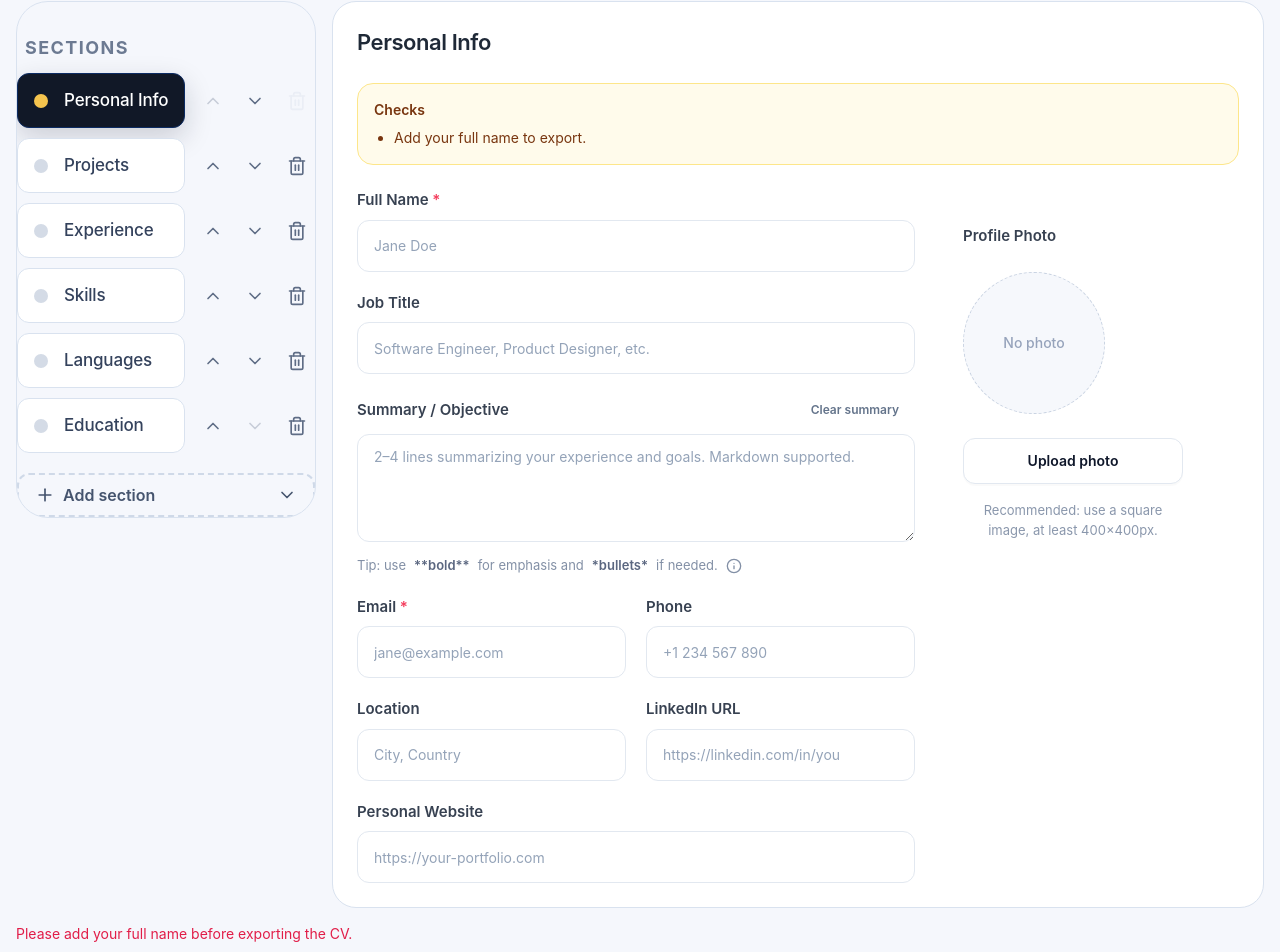
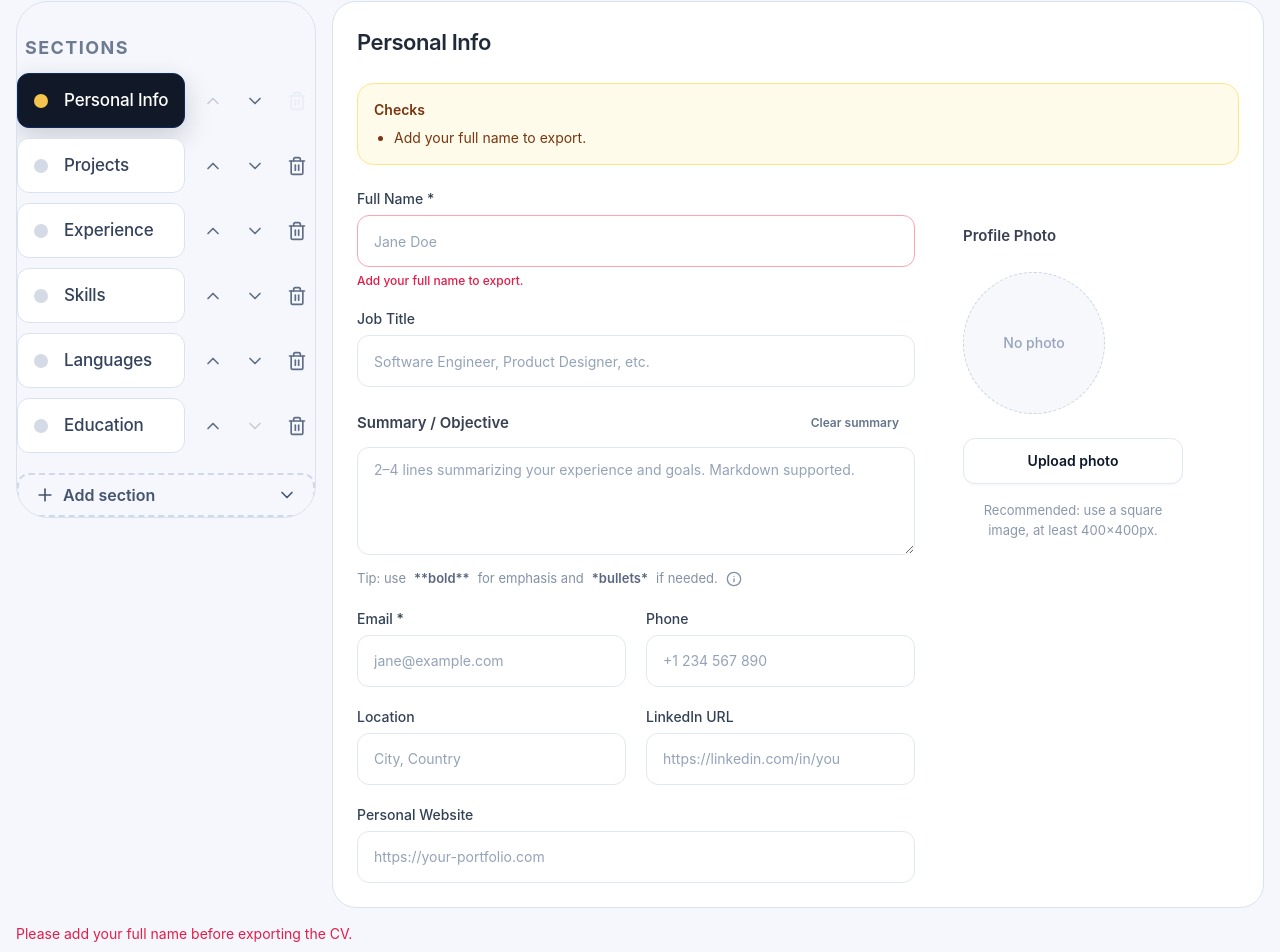
Before and after one commit to thadigitalguru/quick-free-cv-builder, a React (Vite) app: page /builder in a window 1280 px wide. Shown: the part 155-1107 px from the top of the page. Built offline with nearby package versions, Linux system fonts and the light colour scheme.

Commit message:
build 3: strengthen editor validation

```diff
--- a/src/components/builder/EditorPanel.tsx
+++ b/src/components/builder/EditorPanel.tsx
@@ -4,7 +4,8 @@ import { useCVStore } from '../../store/cvStore';
 import { Button, Input, Label, Select, Textarea } from '../shared/controls';
 import { joinCsvList, parseCsvList } from '../../utils/cvUtils';
 import { readFileAsDataUrl } from '../../utils/files';
-import { groupIssuesBySection, type ValidationIssue } from '../../utils/validation';
+import { cn } from '../../utils/dom';
+import { fieldKey, groupIssuesBySection, type ValidationIssue } from '../../utils/validation';
 
 export default function EditorPanel({ validationIssues = [] }: { validationIssues?: ValidationIssue[] }) {
   const { activeSection } = useCVStore();
@@ -42,11 +43,11 @@ export default function EditorPanel({ validationIssues = [] }: { validationIssue
         </div>
       )}
 
-      {activeSection === 'personalInfo' && <PersonalInfoForm />}
-      {activeSection === 'experience' && <ExperienceForm />}
+      {activeSection === 'personalInfo' && <PersonalInfoForm validationIssues={validationIssues} />}
+      {activeSection === 'experience' && <ExperienceForm validationIssues={validationIssues} />}
       {activeSection === 'skills' && <SkillsForm />}
-      {activeSection === 'projects' && <ProjectsForm />}
-      {activeSection === 'education' && <EducationForm />}
+      {activeSection === 'projects' && <ProjectsForm validationIssues={validationIssues} />}
+      {activeSection === 'education' && <EducationForm validationIssues={validationIssues} />}
       {activeSection === 'languages' && <LanguagesForm />}
       {activeSection === 'certifications' && <SimpleSectionForm section="certifications" title="Certifications" />}
       {activeSection === 'volunteer' && <SimpleSectionForm section="volunteer" title="Volunteer Work" />}
@@ -57,32 +58,38 @@ export default function EditorPanel({ validationIssues = [] }: { validationIssue
   );
 }
 
-function PersonalInfoForm() {
+const buildIssueLookup = (issues: ValidationIssue[]) => new Map(issues.map((issue) => [issue.field, issue.message]));
+
+function PersonalInfoForm({ validationIssues }: { validationIssues: ValidationIssue[] }) {
   const { document, updatePersonalInfo, updateProfilePhoto, removeProfilePhoto } = useCVStore();
   const info = document.personalInfo;
+  const issueMap = useMemo(() => buildIssueLookup(validationIssues), [validationIssues]);
+  const fieldError = (field: string) => issueMap.get(field);
 
   return (
     <div className="grid gap-6 lg:grid-cols-[minmax(0,1fr)_300px] lg:items-start">
       <div className="grid gap-5">
-        <div>
-          <label className="mb-2 block text-[15px] font-semibold text-[#374151]">Full Name <span className="text-rose-500">*</span></label>
+        <Field label="Full Name *" error={fieldError('fullName')}>
           <Input
             value={info.fullName}
             onChange={(e) => updatePersonalInfo('fullName', e.target.value)}
             placeholder="Jane Doe"
-            className="h-[52px] rounded-[12px] border-[#cbd6e4] px-4 text-[15px] placeholder:text-[#a1aab8]"
+            autoComplete="name"
+            aria-invalid={Boolean(fieldError('fullName'))}
+            required
+            className={cn('h-[52px] rounded-[12px] border-[#cbd6e4] px-4 text-[15px] placeholder:text-[#a1aab8]', fieldError('fullName') && 'border-rose-300 focus:border-rose-500 focus:ring-rose-100')}
           />
-        </div>
+        </Field>
 
-        <div>
-          <label className="mb-2 block text-[15px] font-semibold text-[#374151]">Job Title</label>
+        <Field label="Job Title">
           <Input
             value={info.jobTitle}
             onChange={(e) => updatePersonalInfo('jobTitle', e.target.value)}
             placeholder="Software Engineer, Product Designer, etc."
+            autoComplete="organization-title"
             className="h-[52px] rounded-[12px] border-[#cbd6e4] px-4 text-[15px] placeholder:text-[#a1aab8]"
           />
-        </div>
+        </Field>
 
         <div>
           <div className="mb-2 flex items-center justify-between gap-3">
@@ -103,56 +110,67 @@ function PersonalInfoForm() {
         </div>
 
         <div className="grid gap-5 sm:grid-cols-2">
-          <div>
-            <label className="mb-2 block text-[15px] font-semibold text-[#374151]">Email <span className="text-rose-500">*</span></label>
+          <Field label="Email *" error={fieldError('email')}>
             <Input
+              type="email"
               value={info.email}
               onChange={(e) => updatePersonalInfo('email', e.target.value)}
               placeholder="jane@example.com"
-              className="h-[52px] rounded-[12px] border-[#cbd6e4] px-4 text-[15px] placeholder:text-[#a1aab8]"
+              autoComplete="email"
+              inputMode="email"
+              aria-invalid={Boolean(fieldError('email'))}
+              className={cn('h-[52px] rounded-[12px] border-[#cbd6e4] px-4 text-[15px] placeholder:text-[#a1aab8]', fieldError('email') && 'border-rose-300 focus:border-rose-500 focus:ring-rose-100')}
             />
-          </div>
-          <div>
-            <label className="mb-2 block text-[15px] font-semibold text-[#374151]">Phone</label>
+          </Field>
+          <Field label="Phone">
             <Input
+              type="tel"
               value={info.phone}
               onChange={(e) => updatePersonalInfo('phone', e.target.value)}
               placeholder="+1 234 567 890"
+              autoComplete="tel"
+              inputMode="tel"
               className="h-[52px] rounded-[12px] border-[#cbd6e4] px-4 text-[15px] placeholder:text-[#a1aab8]"
             />
-          </div>
+          </Field>
         </div>
 
         <div className="grid gap-5 sm:grid-cols-2">
-          <div>
-            <label className="mb-2 block text-[15px] font-semibold text-[#374151]">Location</label>
+          <Field label="Location">
             <Input
               value={info.location}
               onChange={(e) => updatePersonalInfo('location', e.target.value)}
               placeholder="City, Country"
+              autoComplete="address-level2"
               className="h-[52px] rounded-[12px] border-[#cbd6e4] px-4 text-[15px] placeholder:text-[#a1aab8]"
             />
-          </div>
-          <div>
-            <label className="mb-2 block text-[15px] font-semibold text-[#374151]">LinkedIn URL</label>
+          </Field>
+          <Field label="LinkedIn URL" error={fieldError('linkedinUrl')}>
             <Input
+              type="url"
               value={info.linkedinUrl}
               onChange={(e) => updatePersonalInfo('linkedinUrl', e.target.value)}
               placeholder="https://linkedin.com/in/you"
-              className="h-[52px] rounded-[12px] border-[#cbd6e4] px-4 text-[15px] placeholder:text-[#a1aab8]"
+              inputMode="url"
+              autoComplete="url"
+              aria-invalid={Boolean(fieldError('linkedinUrl'))}
+              className={cn('h-[52px] rounded-[12px] border-[#cbd6e4] px-4 text-[15px] placeholder:text-[#a1aab8]', fieldError('linkedinUrl') && 'border-rose-300 focus:border-rose-500 focus:ring-rose-100')}
             />
-          </div>
+          </Field>
         </div>
 
-        <div>
-          <label className="mb-2 block text-[15px] font-semibold text-[#374151]">Personal Website</label>
+        <Field label="Personal Website" error={fieldError('websiteUrl')}>
           <Input
+            type="url"
             value={info.websiteUrl}
             onChange={(e) => updatePersonalInfo('websiteUrl', e.target.value)}
             placeholder="https://your-portfolio.com"
-            className="h-[52px] rounded-[12px] border-[#cbd6e4] px-4 text-[15px] placeholder:text-[#a1aab8]"
+            inputMode="url"
+            autoComplete="url"
+            aria-invalid={Boolean(fieldError('websiteUrl'))}
+            className={cn('h-[52px] rounded-[12px] border-[#cbd6e4] px-4 text-[15px] placeholder:text-[#a1aab8]', fieldError('websiteUrl') && 'border-rose-300 focus:border-rose-500 focus:ring-rose-100')}
           />
-        </div>
+        </Field>
       </div>
 
       <div className="pt-9 lg:pl-6">
@@ -243,8 +261,10 @@ function PersonalInfoForm() {
   );
 }
 
-function ExperienceForm() {
+function ExperienceForm({ validationIssues }: { validationIssues: ValidationIssue[] }) {
   const { document, addExperience, duplicateExperience, updateExperience, deleteExperience, moveExperience, clearSection } = useCVStore();
+  const issueMap = useMemo(() => buildIssueLookup(validationIssues), [validationIssues]);
+  const fieldError = (field: string) => issueMap.get(field);
 
   return (
     <div className="space-y-4">
@@ -266,12 +286,24 @@ function ExperienceForm() {
             <Field label="Role"><Input value={item.role} onChange={(e) => updateExperience(item.id, { role: e.target.value })} /></Field>
             <Field label="Company"><Input value={item.company} onChange={(e) => updateExperience(item.id, { company: e.target.value })} /></Field>
             <Field label="Location"><Input value={item.location} onChange={(e) => updateExperience(item.id, { location: e.target.value })} /></Field>
-            <Field label="Start date"><Input value={item.startDate} onChange={(e) => updateExperience(item.id, { startDate: e.target.value })} placeholder="YYYY-MM" /></Field>
-            <Field label="End date">
+            <Field label="Start date" error={fieldError(fieldKey('experience', item.id, 'startDate'))}>
+              <Input
+                value={item.startDate}
+                onChange={(e) => updateExperience(item.id, { startDate: e.target.value })}
+                placeholder="YYYY or YYYY-MM"
+                inputMode="numeric"
+                aria-invalid={Boolean(fieldError(fieldKey('experience', item.id, 'startDate')))}
+                className={cn('h-[52px] rounded-[12px] border-[#cbd6e4] px-4 text-[15px] placeholder:text-[#a1aab8]', fieldError(fieldKey('experience', item.id, 'startDate')) && 'border-rose-300 focus:border-rose-500 focus:ring-rose-100')}
+              />
+            </Field>
+            <Field label="End date" error={fieldError(fieldKey('experience', item.id, 'endDate'))}>
               <Input
                 value={item.endDate}
                 onChange={(e) => updateExperience(item.id, { endDate: e.target.value })}
-                placeholder="YYYY-MM"
+                placeholder="YYYY or YYYY-MM"
+                inputMode="numeric"
+                aria-invalid={Boolean(fieldError(fieldKey('experience', item.id, 'endDate')))}
+                className={cn('h-[52px] rounded-[12px] border-[#cbd6e4] px-4 text-[15px] placeholder:text-[#a1aab8]', fieldError(fieldKey('experience', item.id, 'endDate')) && 'border-rose-300 focus:border-rose-500 focus:ring-rose-100')}
               />
             </Field>
             <div className="sm:col-span-2">
@@ -297,8 +329,10 @@ function ExperienceForm() {
   );
 }
 
-function EducationForm() {
+function EducationForm({ validationIssues }: { validationIssues: ValidationIssue[] }) {
   const { document, addEducation, duplicateEducation, updateEducation, deleteEducation, moveEducation, clearSection } = useCVStore();
+  const issueMap = useMemo(() => buildIssueLookup(validationIssues), [validationIssues]);
+  const fieldError = (field: string) => issueMap.get(field);
 
   return (
     <div className="space-y-4">
@@ -320,8 +354,26 @@ function EducationForm() {
             <Field label="Institution"><Input value={item.institution} onChange={(e) => updateEducation(item.id, { institution: e.target.value })} /></Field>
             <Field label="Qualification"><Input value={item.qualification} onChange={(e) => updateEducation(item.id, { qualification: e.target.value })} /></Field>
             <Field label="Field of study"><Input value={item.fieldOfStudy} onChange={(e) => updateEducation(item.id, { fieldOfStudy: e.target.value })} /></Field>
-            <Field label="Start date"><Input value={item.startDate} onChange={(e) => updateEducation(item.id, { startDate: e.target.value })} /></Field>
-            <Field label="End date"><Input value={item.endDate} onChange={(e) => updateEducation(item.id, { endDate: e.target.value })} /></Field>
+            <Field label="Start date" error={fieldError(fieldKey('education', item.id, 'startDate'))}>
+              <Input
+                value={item.startDate}
+                onChange={(e) => updateEducation(item.id, { startDate: e.target.value })}
+                placeholder="YYYY or YYYY-MM"
+                inputMode="numeric"
+                aria-invalid={Boolean(fieldError(fieldKey('education', item.id, 'startDate')))}
+                className={cn('h-[52px] rounded-[12px] border-[#cbd6e4] px-4 text-[15px] placeholder:text-[#a1aab8]', fieldError(fieldKey('education', item.id, 'startDate')) && 'border-rose-300 focus:border-rose-500 focus:ring-rose-100')}
+              />
+            </Field>
+            <Field label="End date" error={fieldError(fieldKey('education', item.id, 'endDate'))}>
+              <Input
+                value={item.endDate}
+                onChange={(e) => updateEducation(item.id, { endDate: e.target.value })}
+                placeholder="YYYY or YYYY-MM"
+                inputMode="numeric"
+                aria-invalid={Boolean(fieldError(fieldKey('education', item.id, 'endDate')))}
+                className={cn('h-[52px] rounded-[12px] border-[#cbd6e4] px-4 text-[15px] placeholder:text-[#a1aab8]', fieldError(fieldKey('education', item.id, 'endDate')) && 'border-rose-300 focus:border-rose-500 focus:ring-rose-100')}
+              />
+            </Field>
             <Field label="Description"><Textarea rows={4} value={item.description} onChange={(e) => updateEducation(item.id, { description: e.target.value })} /></Field>
           </div>
         </div>
@@ -393,8 +445,10 @@ function SkillsForm() {
   );
 }
 
-function ProjectsForm() {
+function ProjectsForm({ validationIssues }: { validationIssues: ValidationIssue[] }) {
   const { document, addProject, duplicateProject, updateProject, deleteProject, moveProject, clearSection } = useCVStore();
+  const issueMap = useMemo(() => buildIssueLookup(validationIssues), [validationIssues]);
+  const fieldError = (field: string) => issueMap.get(field);
 
   return (
     <div className="space-y-4">
@@ -415,7 +469,16 @@ function ProjectsForm() {
           <div className="mt-4 grid gap-3 sm:grid-cols-2">
             <Field label="Name"><Input value={item.name} onChange={(e) => updateProject(item.id, { name: e.target.value })} /></Field>
             <Field label="Role"><Input value={item.role} onChange={(e) => updateProject(item.id, { role: e.target.value })} /></Field>
-            <Field label="Date"><Input value={item.date} onChange={(e) => updateProject(item.id, { date: e.target.value })} /></Field>
+            <Field label="Date" error={fieldError(fieldKey('projects', item.id, 'date'))}>
+              <Input
+                value={item.date}
+                onChange={(e) => updateProject(item.id, { date: e.target.value })}
+                placeholder="YYYY or YYYY-MM"
+                inputMode="numeric"
+                aria-invalid={Boolean(fieldError(fieldKey('projects', item.id, 'date')))}
+                className={cn('h-[52px] rounded-[12px] border-[#cbd6e4] px-4 text-[15px] placeholder:text-[#a1aab8]', fieldError(fieldKey('projects', item.id, 'date')) && 'border-rose-300 focus:border-rose-500 focus:ring-rose-100')}
+              />
+            </Field>
             <Field label="Link"><Input value={item.link} onChange={(e) => updateProject(item.id, { link: e.target.value })} /></Field>
             <Field label="Description"><Textarea rows={4} value={item.description} onChange={(e) => updateProject(item.id, { description: e.target.value })} /></Field>
             <Field label="Technologies"><Input value={joinCsvList(item.technologies)} onChange={(e) => updateProject(item.id, { technologies: parseCsvList(e.target.value) })} /></Field>
@@ -525,11 +588,13 @@ function SimpleSectionForm({ section, title }: { section: 'certifications' | 'vo
   );
 }
 
-function Field({ label, children }: { label: string; children: ReactNode }) {
+function Field({ label, children, error, hint }: { label: string; children: ReactNode; error?: string | null; hint?: string }) {
   return (
     <div>
       <Label>{label}</Label>
       {children}
+      {hint && !error && <p className="mt-1.5 text-xs text-slate-500">{hint}</p>}
+      {error && <p className="mt-1.5 text-xs font-medium text-rose-600">{error}</p>}
     </div>
   );
 }
```
Also changed, not shown: src/utils/validation.ts (+35 -4 lines), 1 other file (tests, documents, lock files or other folders).
